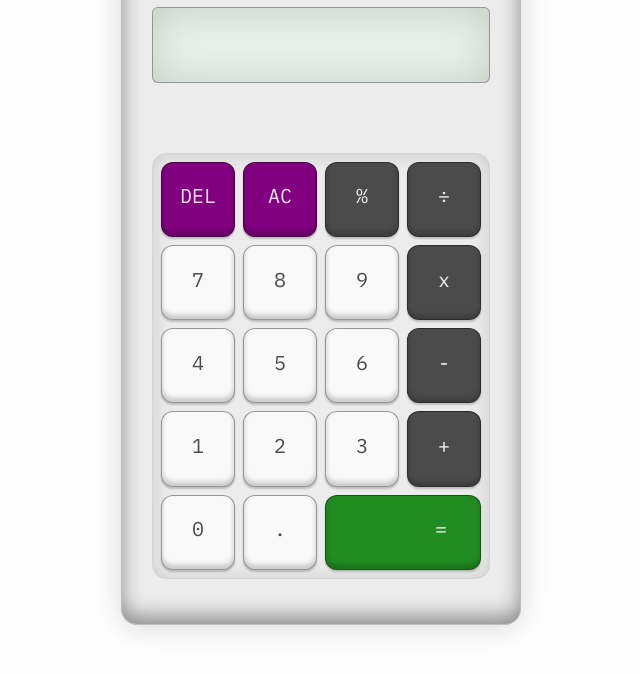
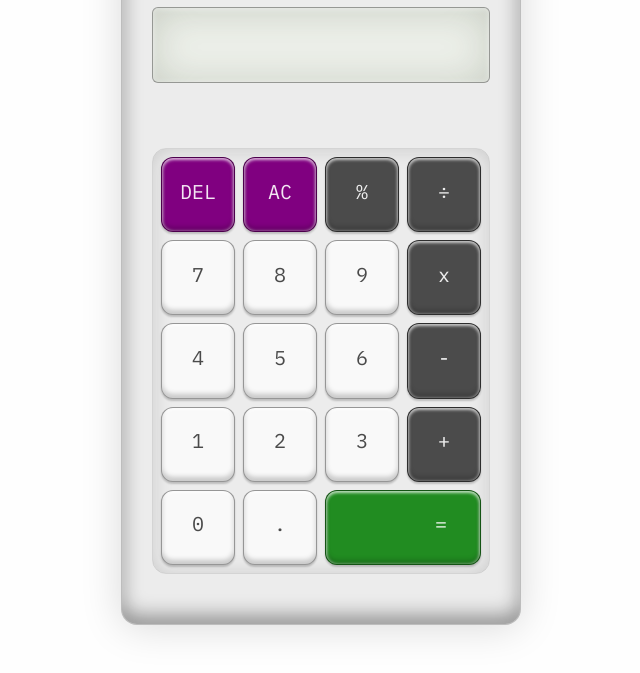
Before and after one commit to lleonardy/calculator, a plain HTML site: page index.html in a window 1280 px wide. Shown: the part 115-788 px from the top of the page, without its empty margins (319-959 px from the left). Drawn offline with Linux system fonts and the light colour scheme; a web font is replaced by a local one.

Commit message:
-refining gui -adding icons

```diff
--- a/index.html
+++ b/index.html
@@ -3,8 +3,9 @@
 <head>
     <meta charset="UTF-8">
     <meta name="viewport" content="width=device-width, initial-scale=1.0">
-    <title>Calculator</title>
+    <title>fx(91) Plus Calculator</title>
     <link rel="stylesheet" href="style.css">
+    <link rel="icon" href="/imgs/favicon.png" type="image/x-icon">
     <script src="script.js" defer></script>
 </head>
 <body>
--- a/style.css
+++ b/style.css
@@ -26,7 +26,7 @@ p {
     border: 0.5px solid rgba(0, 0, 0, 0.2);
     border-radius: 16px;
     padding: clamp(16px, 4vw, 30px);
-    padding-bottom: clamp(16px, 4vw, 45px);
+    padding-bottom: clamp(16px, 4vw, 50px);
     padding-top: clamp(16px, 4vw, 15px);
     gap: clamp(12px, 3vw, 20px);
 
@@ -36,8 +36,9 @@ p {
     background-image: url(imgs/noise.svg);
     background-repeat: repeat;
     background-blend-mode: multiply;
-    box-shadow: 0px 2px 30px rgba(0, 0, 0, 0.15),
-                0px -8px  20px inset rgba(0, 0, 0, 0.4);
+    box-shadow: 0px 2px 40px rgba(0, 0, 0, 0.15),
+                0px -8px  20px inset rgba(0, 0, 0, 0.4),
+                0px 1px 6px 1px inset rgba(255, 255, 255, 0.9);
 }
 
 #header {
@@ -113,8 +114,9 @@ p {
     border: 1px solid rgba(0, 0, 0, 0.368);
     border-radius: 6px;
 
-    background-color: rgb(234, 240, 236);
-    box-shadow: 0px 2px 40px inset rgba(51, 67, 37, 0.2);
+    background-color: rgb(237, 240, 234);
+    box-shadow: 0px 2px 40px inset rgba(51, 67, 37, 0.2),
+                0px 1px 5px 1px inset rgba(255, 255, 255, 0.9);
 
     color: rgba(0, 0, 0, 0.609);
     font-family: "Sixtyfour", sans-serif;
@@ -148,7 +150,7 @@ p {
     grid-template-columns: repeat(4, 1fr);
     height: 100%;
     grid-gap: .5rem;
-    margin-top: 50px;
+    margin-top: 45px;
     box-shadow: 0px 1px 20px inset rgba(19, 19, 19, 0.15);
     border: 0.5px solid rgba(0, 0, 0, 0.1);
     border-radius: 14px;
@@ -162,7 +164,8 @@ button {
     border-radius: 12px;
 
     box-shadow: 0px 2px 2px rgba(0, 0, 0, 0.2),
-                0px -4px 5px inset rgba(0, 0, 0, 0.2);
+                0px -4px 5px inset rgba(0, 0, 0, 0.2),
+                0px 1px 3px 1px inset rgba(255, 255, 255, 0.7);
 
     font-family: "IBM Plex Mono", monospace;
     font-weight: normal;
@@ -174,7 +177,7 @@ button {
 
 button:hover {
     box-shadow: 0px 0px 2px rgba(0, 0, 0, 0.2),
-    0px -1px 6px inset rgba(0, 0, 0, 0.3);
+    0px 0px 6px inset rgba(0, 0, 0, 0.2);
     padding-bottom: 4px;
     filter: brightness(0.95);
 }
```
Also changed, not shown: imgs/favicon.png (added).
